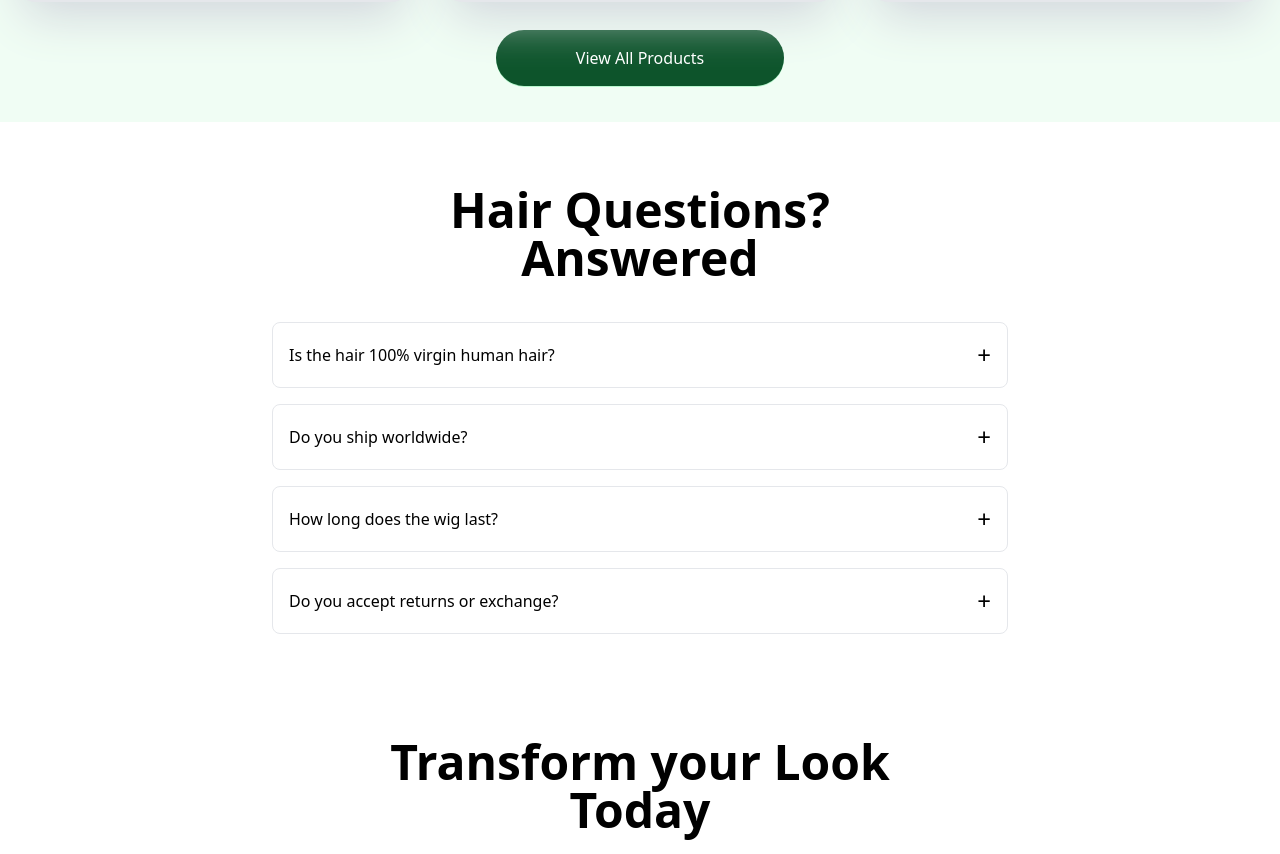
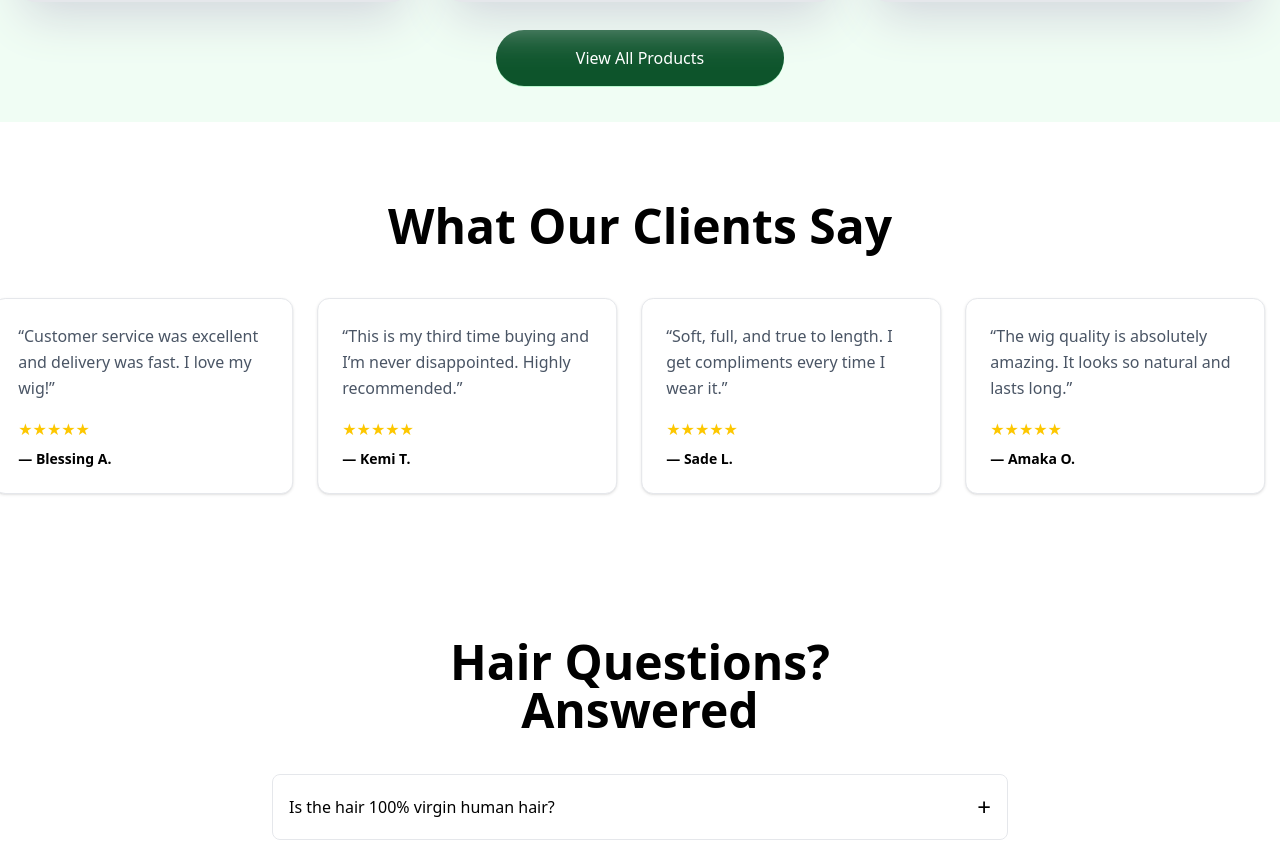
Before and after one commit to Taiwodaniel3116/Cmshairs, a React (Vite) app: page / in a window 1280 px wide. Shown: the part 2456-3310 px from the top of the page. Built offline with nearby package versions, Linux system fonts and the light colour scheme.

Commit message:
Added testimonials page with endless scroll aniamtion

```diff
--- /dev/null
+++ b/src/components/Testimonials.jsx
@@ -0,0 +1,56 @@
+
+
+export default function Testimonials() {
+  const testimonials = [
+    {
+      name: "Amaka O.",
+      message:
+        "The wig quality is absolutely amazing. It looks so natural and lasts long.",
+    },
+    {
+      name: "Blessing A.",
+      message:
+        "Customer service was excellent and delivery was fast. I love my wig!",
+    },
+    {
+      name: "Kemi T.",
+      message:
+        "This is my third time buying and I’m never disappointed. Highly recommended.",
+    },
+    {
+      name: "Sade L.",
+      message:
+        "Soft, full, and true to length. I get compliments every time I wear it.",
+    },
+  ];
+
+  return (
+    <section className="w-full py-20 bg-white overflow-hidden">
+      <h2 className="text-4xl xl:text-5xl font-bold text-center mb-12">
+        What Our Clients Say
+      </h2>
+
+      <div className="relative">
+        {/* Marquee Track */}
+        <div className="flex w-max animate-marquee gap-6 hover:[animation-play-state:paused]">
+          {[...testimonials, ...testimonials].map((item, index) => (
+            <div
+              key={index}
+              className="w-75 shrink-0 rounded-xl bg-white p-6 shadow-sm border border-gray-200"
+            >
+              <p className="text-gray-600 mb-4 leading-relaxed">
+                “{item.message}”
+              </p>
+              <div className="text-yellow-400 mb-2">★★★★★</div>
+
+
+              <div className="font-semibold text-sm">
+                — {item.name}
+              </div>
+            </div>
+          ))}
+        </div>
+      </div>
+    </section>
+  );
+}
--- a/src/index.css
+++ b/src/index.css
@@ -26,11 +26,31 @@
 }
 
 @keyframes badge {
-  0% {transform: scale(1)}
-  50% {transform: scale(1.4)};
-  100% {transform: scale(1);}
+  0% {
+    transform: scale(1);
+  }
+  50% {
+    transform: scale(1.4);
+  }
+  100% {
+    transform: scale(1);
+  }
 }
 
+@keyframes marquee {
+  0% {
+    transform: translateX(0%);
+  }
+  100% {
+    transform: translateX(-50%);
+  }
+}
+
+@layer utilities {
+  .animate-marquee {
+    animation: marquee 25s linear infinite;
+  }
+}
 @layer utilities {
   .animate-badge {
     animation: badge 0.4s ease-in-out;
--- a/src/pages/Home.jsx
+++ b/src/pages/Home.jsx
@@ -3,6 +3,7 @@ import NavBar from "../components/NavBar";
 import Hero from "../components/Hero";
 import About from "../components/About";
 import HairAdvert from "../components/HairAdvert";
+import Testimonials from "../components/Testimonials";
 import Faq from "../components/Faq";
 import Cta from "../components/Cta";
 
@@ -27,6 +28,9 @@ const Home = ({ totalQuantity, cartItems }) => {
         {/* Best Selling Styles */}
         <HairAdvert />
 
+        {/* Testimonials */}
+        <Testimonials/>
+
         {/* FAQ Section*/}
         <Faq />
 
```
Lines whose indentation alone changed are shown as unchanged.
